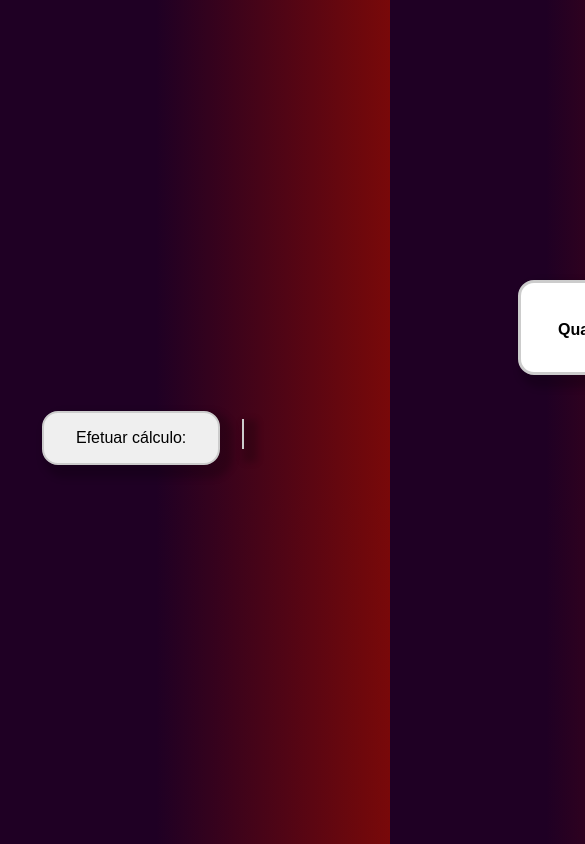
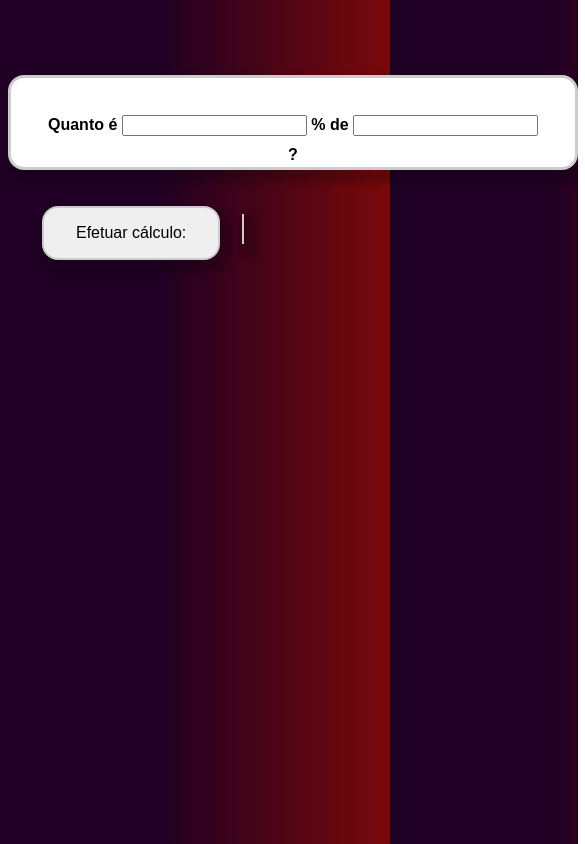
Before and after one commit to Henrry-Maximo/Redu-o-Porcentual_html, a plain HTML site: page index.html in a window 390 px wide. Shown: the top 844 px of the page, 585 px wide, since content can reach past the window. Drawn offline with Linux system fonts and the light colour scheme.

Commit message:
att-responsividade

```diff
--- a/css/styles.css
+++ b/css/styles.css
@@ -13,8 +13,11 @@ form {
   /* Centralizar o form */
   width: 500px;
   height: 25px;
-  margin-top: 280px;
   margin-left: 510px;
+  margin: auto;
+  padding: auto;
+  display: block;
+  margin-top: 20%;
   /* Bordas do formulário */
   padding: 2em;
   border: 3px solid #ccc;
```
